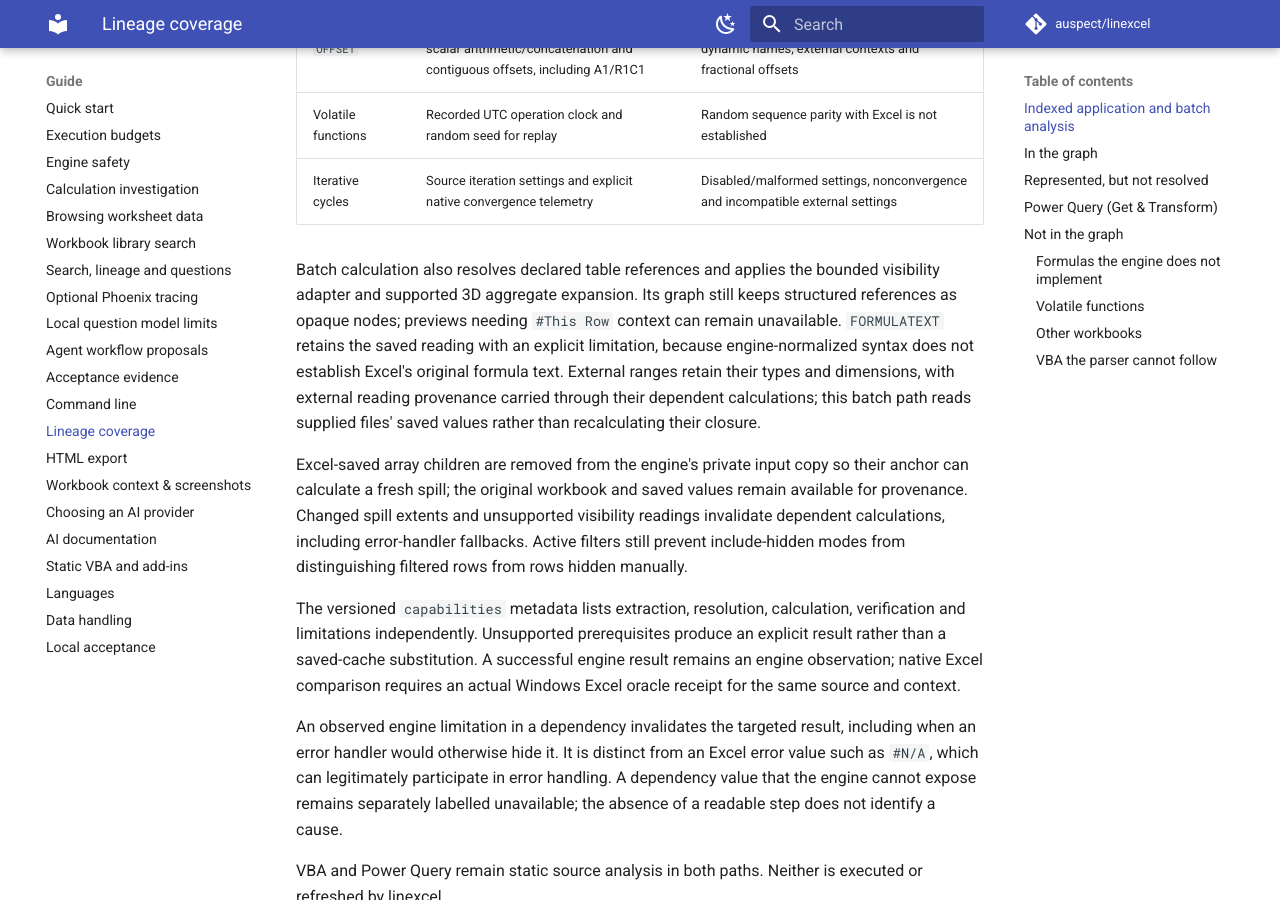
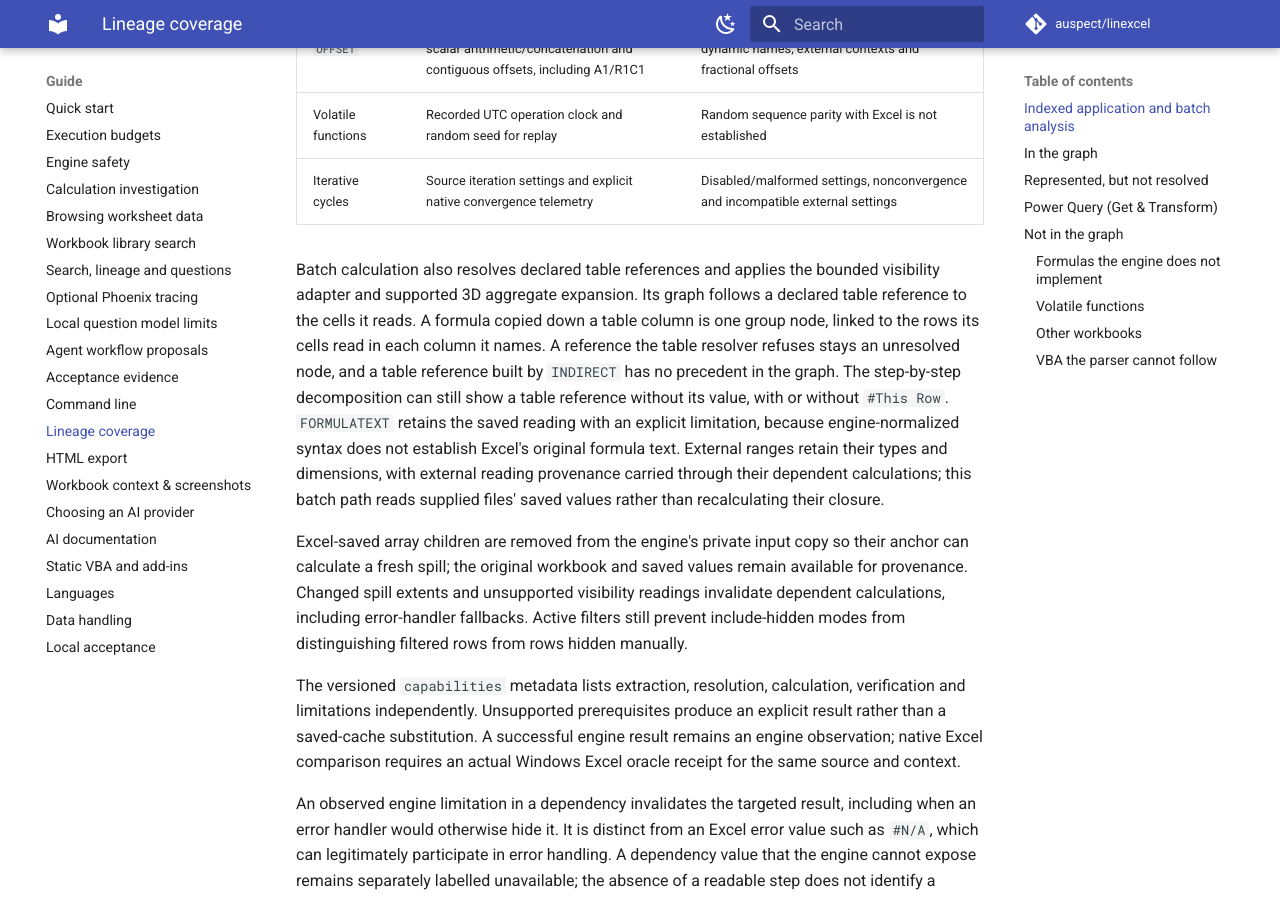
Before and after one commit to auspect/linexcel, an MkDocs documentation site: the page built from docs/guide/coverage.md, in a window 1280 px wide and 900 px high, scrolled down 1077 px. Built offline with MkDocs 1.6.1 and Material for MkDocs 9.7.7, drawn with Linux system fonts in a browser that asks for light colours; comment, search, counter and statistics services are not loaded.

Commit message:
Document that the analyze graph follows table references
The coverage guide said the graph keeps structured references as opaque
nodes. It now says what the graph follows, that a copied formula is one
group linked to the rows its cells read, what stays unresolved, and that
a table reference built by INDIRECT has no precedent. It no longer ties
the missing value of a table reference in the decomposition to #This Row
alone: =SUM(SalesTable[Revenue]) shows it too. The manual validation
checklist of the stress workbook expects the two table references of
'Cross Refs' to lead to cells of 'Sales Data'.

Co-Authored-By: Claude Fable 5.2 <noreply@anthropic.com>

```diff
--- a/docs/guide/coverage.md
+++ b/docs/guide/coverage.md
@@ -25,10 +25,14 @@ not extend historical batch measurements or establish full Excel equivalence.
 | Iterative cycles | Source iteration settings and explicit native convergence telemetry | Disabled/malformed settings, nonconvergence and incompatible external settings |
 
 Batch calculation also resolves declared table references and applies the bounded
-visibility adapter and supported 3D aggregate expansion. Its graph still keeps
-structured references as opaque nodes; previews needing `#This Row` context can
-remain unavailable. `FORMULATEXT` retains the saved reading with an explicit
-limitation, because engine-normalized syntax does not establish Excel's original
+visibility adapter and supported 3D aggregate expansion. Its graph follows a
+declared table reference to the cells it reads. A formula copied down a table
+column is one group node, linked to the rows its cells read in each column it
+names. A reference the table resolver refuses stays an unresolved node, and a
+table reference built by `INDIRECT` has no precedent in the graph. The
+step-by-step decomposition can still show a table reference without its
+value, with or without `#This Row`. `FORMULATEXT` retains the saved reading
+with an explicit limitation, because engine-normalized syntax does not establish Excel's original
 formula text. External ranges retain their types and dimensions, with external
 reading provenance carried through their dependent calculations; this batch
 path reads supplied files' saved values rather than recalculating their closure.
--- a/validate_manual.py
+++ b/validate_manual.py
@@ -153,8 +153,10 @@ CASES = {
         checks=(
             "'Errors' nodes — every Excel error value should render as #DIV/0!,",
             "  #N/A and so on, never as a raw engine object.",
-            "'Cross Refs' — external links, 3-D and structured references become",
-            "  grey 'external reference' nodes rather than silent wrong edges.",
+            "'Cross Refs' — external links and 3-D references become grey",
+            "  'external reference' nodes rather than silent wrong edges. The two",
+            "  table references lead to cells of 'Sales Data': B5 to the Revenue",
+            "  column (F2:F251), B6 to Units on its own row (D6).",
             "  The circular pair (B15/B16) must not hang or vanish.",
             "'Hostile Text' — no dialog may appear, and the payloads must read",
             "  back verbatim: </script>, __TITLE__, $&, the U+2028 line.",
```
Also changed, not shown: CHANGELOG.md (+11 -0 lines).
